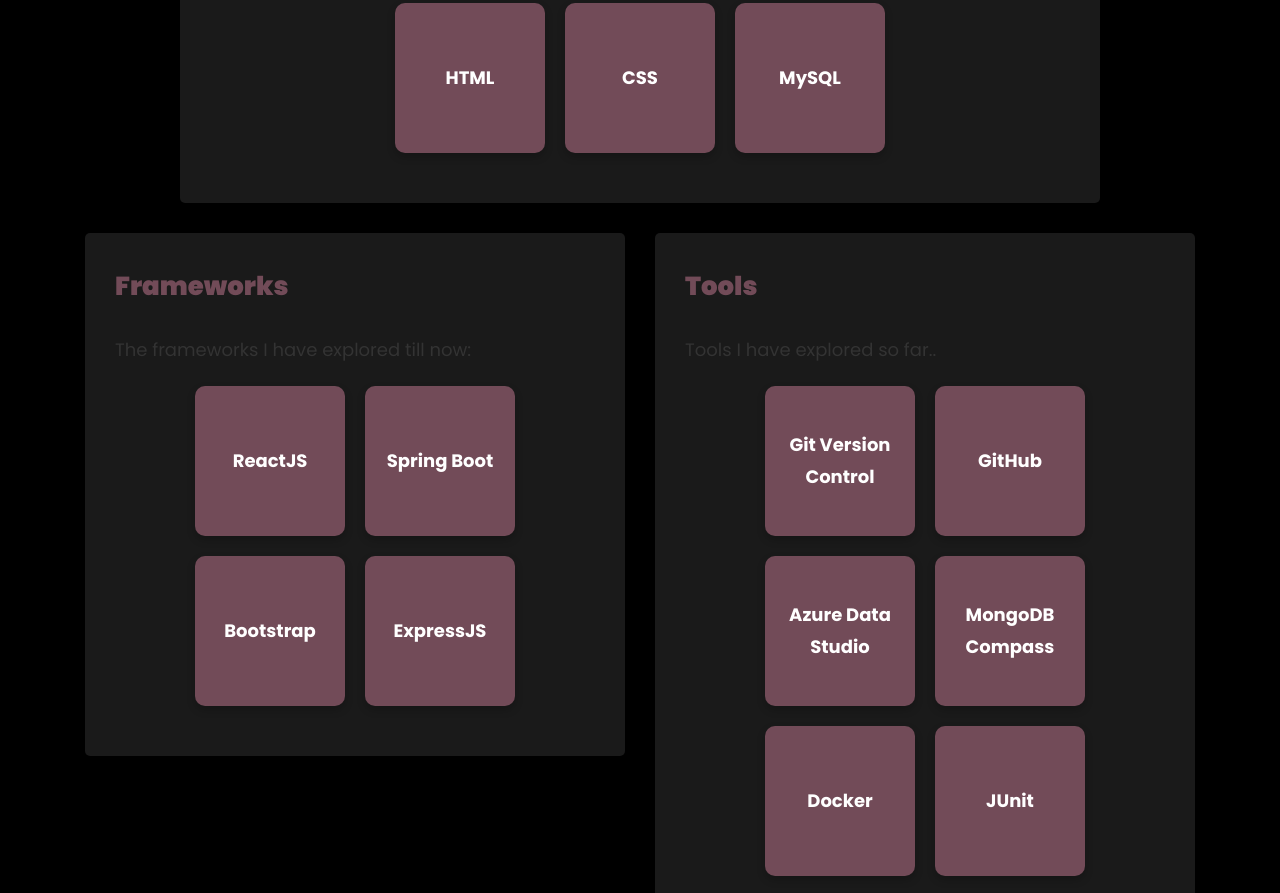
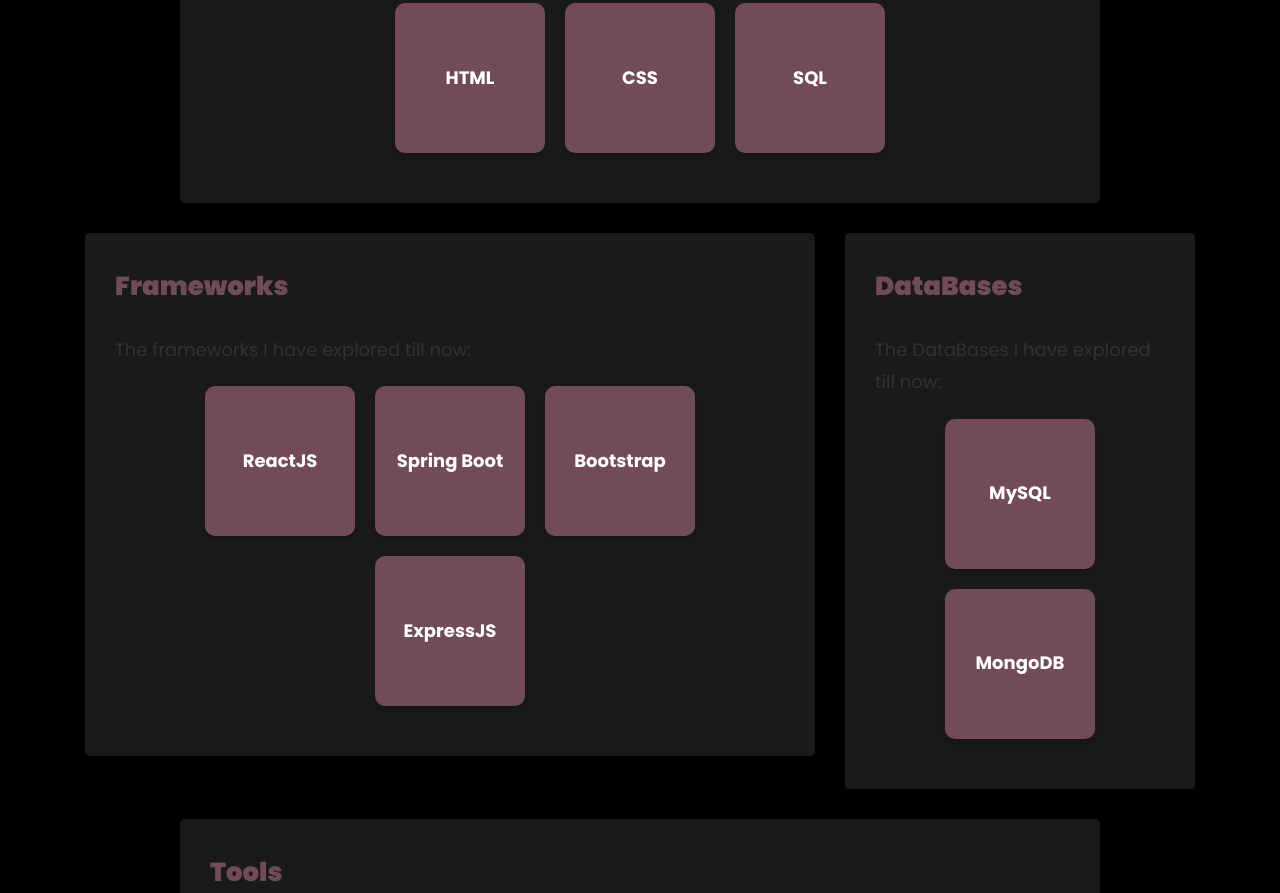
Before and after one commit to Ankita001812/Ankita_portfolio, a plain HTML site: page index.html in a window 1280 px wide. Shown: the part 2599-3492 px from the top of the page. Drawn offline with Linux system fonts and the light colour scheme; files whose address does not match are found by name.

Commit message:
bit of styling

```diff
--- a/index.html
+++ b/index.html
@@ -764,7 +764,7 @@
 							<div class="flip-card">
 								<div class="flip-card-inner">
 									<div class="flip-card-front">
-										MySQL
+										SQL
 									</div>
 									<div class="flip-card-back">
 										<img src="images/mysql.png" alt="MySQL Logo">
@@ -783,7 +783,7 @@
 			<div class="row justify-content-center">
 
 
-				<div class="col-md-6">
+				<div class="col-md-8">
 					<div class="resume-wrap ftco-animate">
 						<span class="date">Frameworks</span>
 						<p class="mt-4">The frameworks I have explored till now:</p>
@@ -833,7 +833,43 @@
 				</div>
 
 
-				<div class="col-md-6">
+
+				<div class="col-md-4">
+					<div class="resume-wrap ftco-animate">
+						<span class="date">DataBases</span>
+						<p class="mt-4">The DataBases I have explored till now:</p>
+						<div class="flip-card-container">
+							<div class="flip-card">
+								<div class="flip-card-inner">
+									<div class="flip-card-front">
+										MySQL
+									</div>
+									<div class="flip-card-back">
+										<img src="images/mysql.png" alt="MySQL Logo">
+									</div>
+								</div>
+							</div>
+							<div class="flip-card">
+								<div class="flip-card-inner">
+									<div class="flip-card-front">
+										MongoDB
+									</div>
+									<div class="flip-card-back">
+										<img src="images/mongodb.png" alt="MongoDB Logo">
+									</div>
+								</div>
+							</div>
+
+						</div>
+					</div>
+				</div>
+
+
+
+
+			</div>
+			<div class="row justify-content-center">
+				<div class="col-md-10">
 					<div class="resume-wrap ftco-animate">
 						<span class="date">Tools</span>
 						<p class="mt-4">Tools I have explored so far..</p>
@@ -868,7 +904,7 @@
 									</div>
 								</div>
 							</div>
-								<div class="flip-card">
+							<div class="flip-card">
 								<div class="flip-card-inner">
 									<div class="flip-card-front">
 										MongoDB Compass
@@ -959,6 +995,7 @@
 									<i>
 										<li>Visual Studio</li>
 										<li>IntelliJ IDEA</li>
+										<li>Jupyter Notebook</li>
 										<li>Eclipse</li>
 									</i>
 								</b>
```
